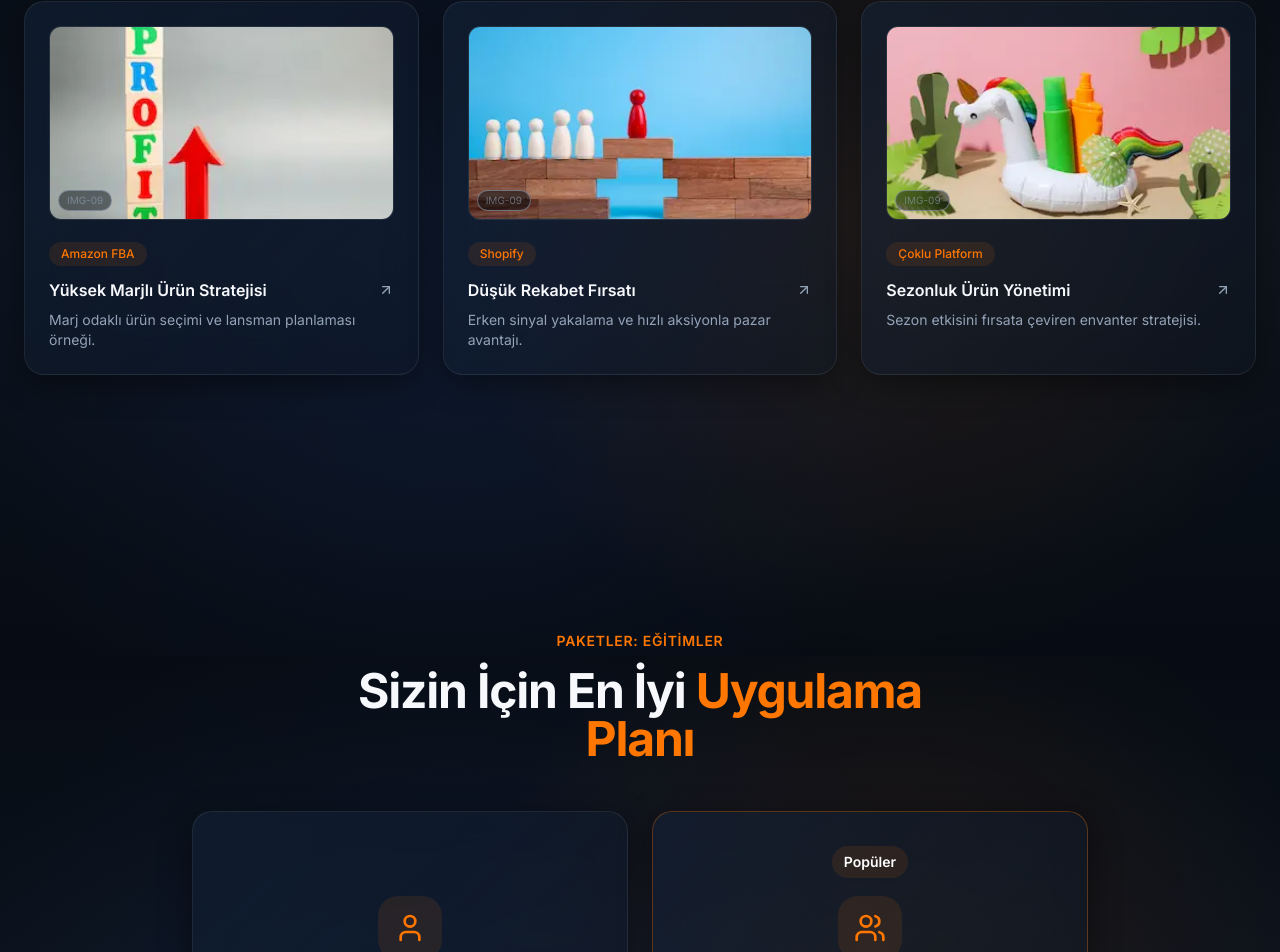
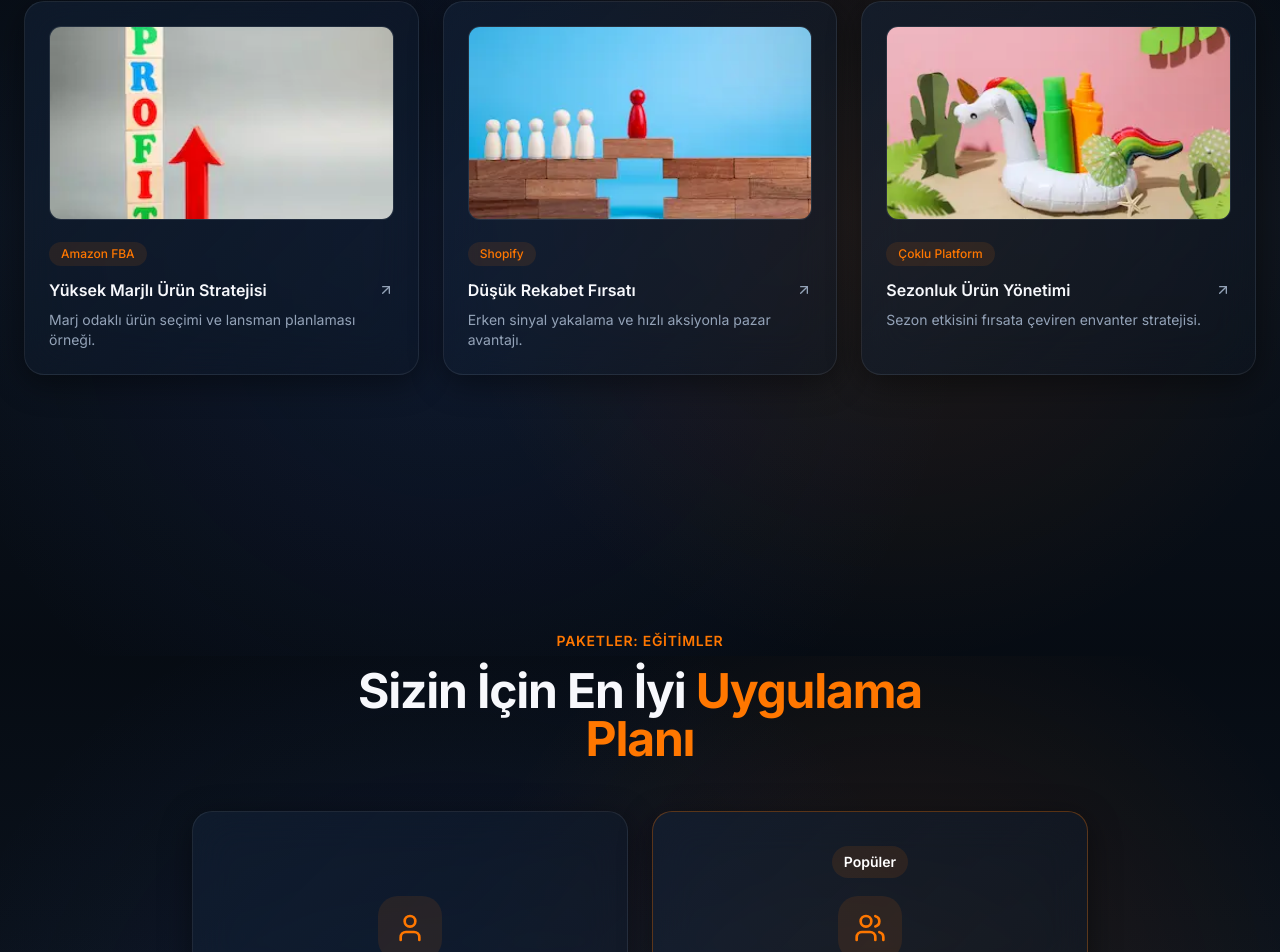
Before and after one commit to ecomxtrading-lgtm/primeskool-website, a React (Vite) app: page / in a window 1280 px wide. Shown: the part 9744-10696 px from the top of the page. Built offline with nearby package versions, Linux system fonts and the light colour scheme; the HTML template or start-up script is replaced by a standard one.

Commit message:
Remove ID badge from case thumbnails

```diff
--- a/src/components/CaseLibrary.tsx
+++ b/src/components/CaseLibrary.tsx
@@ -81,12 +81,7 @@ const CaseLibrary = () => {
                   <div className="absolute -bottom-6 -left-6 w-20 h-20 bg-blue-500/8 blur-2xl rounded-full" />
                 </div>
 
-                {/* ID Badge */}
-                <div className="absolute bottom-2 left-2">
-                  <span className="inline-flex items-center px-2 py-0.5 rounded-md bg-background/50 border border-border/50 text-[10px] text-muted-foreground/60">
-                    IMG-09
-                  </span>
-                </div>
+                {/* ID Badge removed as requested */}
               </div>
 
               <span className="inline-block px-3 py-1 text-xs font-medium bg-accent/10 text-accent rounded-full mb-3">
```
